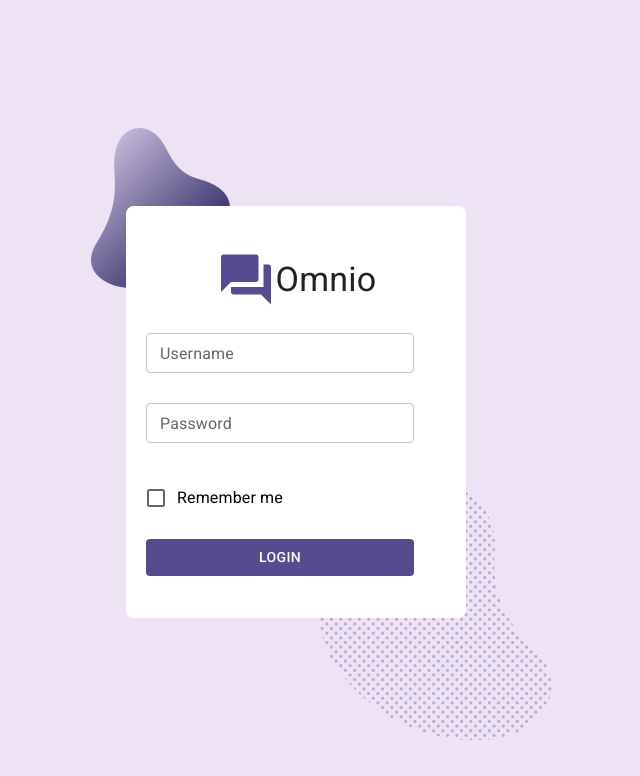
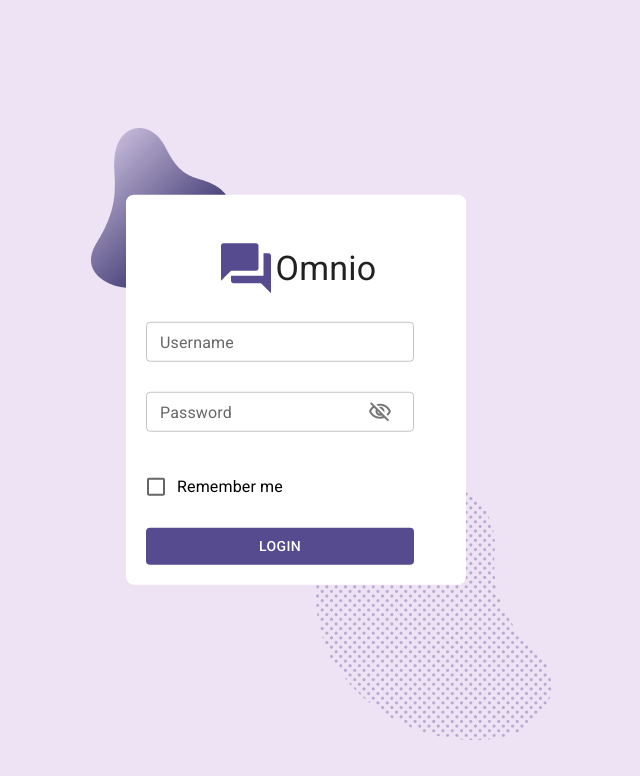
Before and after one commit to aykhanhuseyn/omnio-fed-9, a React (Vite) app: page /login in a window 1280 px wide. Shown: the top 776 px of the page, without its empty margins (344-984 px from the left). Built offline with nearby package versions, Linux system fonts and the light colour scheme.

Commit message:
feat : GeneralUserEdit

```diff
--- a/src/components/GeneralUserEdit/GeneralUserEdit.tsx
+++ b/src/components/GeneralUserEdit/GeneralUserEdit.tsx
@@ -3,6 +3,10 @@ import Button from '@mui/material/Button';
 import FormControl from '@mui/material/FormControl';
 import TextField from '@mui/material/TextField';
 import {styled} from '@mui/system';
+import { useState } from 'react';
+import { useSelector } from 'react-redux';
+import { userSelector } from '../../redux/user.slice';
+
 
 
  const StyledForm = styled ('form')`
@@ -34,11 +38,34 @@ const StyledInput =styled('input')`
   cursor: pointer;
   opacity: 0;
 `;
-function GeneralUserEdit  () {
+
+    function GeneralUserEdit({handleChangeEdit, onSubmit}){
+     const userInfo =useSelector((state)=> state.auth?.userInfo) ;
+     const[photoURL,setPhotoURL]=useState('');
+     const handleFormSubmit =(e) =>{
+      e.preventDefault();
+      const { displayName } = e.target.elements;
+      onSubmit &&
+      onSubmit({
+        displayName: displayName.value,
+        photoURL: photoURL || userInfo.photoUrl,
+      });
+     };
+     const onFileChange = async (e) =>{
+      const[profileImage] = e.target.files;
+
+
+      setPhotoURL(url);
+     };
+
+
+
   return (
-    <StyledForm>
+    <StyledForm onSubmit={handleFormSubmit}>
       <StyledImageDiv>
-
+     <img src={userInfo.photoURL} alt={userInfo.displayName}
+     style={{width:'100%', borderRadius:'50%'}} />
+     <StyledInput accept='image/*' type='file' onChange={onFileChange}></StyledInput>
       </StyledImageDiv>
       <FormControl style={{display:'flex', gap:'34px', flexDirection:'column'}}>
         <TextField
@@ -75,6 +102,7 @@ function GeneralUserEdit  () {
               Save
            </Button>
             <Button
+            onClick={handleChangeEdit}
             variant='text'
             style={{color:'#000'}}>
               Cancel
--- a/src/pages/Login/LoginForm.tsx
+++ b/src/pages/Login/LoginForm.tsx
@@ -1,112 +1,173 @@
-import { useDispatch } from 'react-redux';
+import { useDispatch, useSelector } from "react-redux";
 import {
   Button,
   Checkbox,
   FormControl,
   FormControlLabel,
   FormGroup,
-	InputLabel,
-	OutlinedInput,
   TextField,
   Typography,
-} from '@mui/material';
-import QuestionAnswer from '@mui/icons-material/QuestionAnswer';
-import { Form } from './StyledForm';
-import { Header } from './StyledForm';
-import { logIn } from '../../redux/auth.slice';
+} from "@mui/material";
+import QuestionAnswer from "@mui/icons-material/QuestionAnswer";
+import { Form } from "./StyledForm";
+import { Header } from "./StyledForm";
+import { logIn } from "../../redux/auth.slice";
+import React from "react";
+import VisibilityOutlinedIcon from "@mui/icons-material/VisibilityOutlined";
+import VisibilityOffOutlinedIcon from "@mui/icons-material/VisibilityOffOutlined";
+import InputAdornment from "@mui/material/InputAdornment";
+import IconButton from "@mui/material/IconButton";
+import { object, string, ref } from "yup";
+import { yupResolver } from "@hookform/resolvers/yup";
+import { LoginUser } from "../../models";
+import { useForm } from "react-hook-form";
+import { loginSelector } from "../../redux/auth.slice";
+
+// const passwordSpecialChars = ["!", "@", "#", "$", "%", "&"];
+const schema = object().shape({
+  username: string()
+    .required("Username is required")
+    .matches(/[a-z0-9]*/, "Username is not valid")
+    .min(5, "Username is too short")
+    .max(20, "Username is too long"),
+  password: string()
+    .required("Password is required")
+    .min(4, "Password is too short")
+    .max(50, "Password is too long"),
+  // .test({
+  //   name: "passwordSpecialChars",
+  //   message: "Add special characters",
+  //   test: (value = "") => {
+  //     return [...value].some((char) => passwordSpecialChars.includes(char));
+  //   },
+  // })
+});
 
 function LoginForm() {
   const dispatch = useDispatch();
+  const isLoggedIn = useSelector(loginSelector);
+
+  const { register, handleSubmit, formState } = useForm<LoginUser>({
+    mode: "onChange",
+    shouldFocusError: true,
+    reValidateMode: "onChange",
+    resolver: yupResolver(schema),
+  });
+  const onSubmit = (data: any) => {
+    console.log(data);
+    dispatch(logIn(data));
+  };
+
+  const [showPassword, setShowPassword] = React.useState(false);
+  const handleClickShowPassword = () => setShowPassword((show) => !show);
+
+  const handleMouseDownPassword = (
+    event: React.MouseEvent<HTMLButtonElement>
+  ) => {
+    event.preventDefault();
+  };
 
   return (
-		<>
+    <div style={{ width: "100vw", height: "100vh", background: "#EEE3F4" }}>
       <img
-				src='../shape_1.png'
-				alt='vector'
-				style={{ position: 'absolute', left: '34%', top: '16%' }}
+        src="../shape_1.png"
+        alt="vector"
+        style={{ position: "absolute", left: "34%", top: "16%" }}
       />
       <Form
-				height='412px'
-				width='340px'
-				left='50%'
-				right='50%'
-				position='relative'
-				padding='20px'
-				index='99'
-				transform='translate(-50%,50%)'
-				borderRadius='8px'
-				color='#fff'
-				onSubmit={(e) => {
-					e.preventDefault();
-
-					console.log(
-						(e.target as any)[0]?.value,
-						(e.target as any)[2]?.value,
-						(e.target as any)[4]?.checked,
-					);
-
-					dispatch(
-						logIn({
-							username: (e.target as any)[0]?.value,
-							password: (e.target as any)[2]?.value,
-							remember: (e.target as any)[4]?.checked,
-						}),
-					);
-				}}
+        autoComplete="off"
+        height="auto"
+        width="340px"
+        left="50%"
+        right="50%"
+        position="relative"
+        padding="20px"
+        index="99"
+        transform="translate(-50%,50%)"
+        borderRadius="8px"
+        color="#fff"
+        onSubmit={handleSubmit(onSubmit)}
       >
-				<Header justify='center' align='center' padding='19px'>
-					<QuestionAnswer sx={{ width: '60px', height: '69px' }} />
-					<Typography variant='h4' color='text.primary' component='h2'>
+        <Header justify="center" align="center" padding="19px">
+          <QuestionAnswer sx={{ width: "60px", height: "69px" }} />
+          <Typography variant="h4" color="text.primary" component="h2">
             Omnio
           </Typography>
         </Header>
         <FormControl>
           <TextField
-						size='small'
-						variant='outlined'
-						label='Username'
-						name='username'
-						sx={{ marginBottom: '30px', width: '268px' }}
+            size="small"
+            id="username"
+            label="Username"
+            variant="outlined"
+            type="text"
+            {...register("username")}
+            error={Boolean(formState?.errors?.username)}
+            helperText={formState?.errors?.username?.message ?? ""}
+            sx={{ marginBottom: "30px", width: "268px" }}
           />
         </FormControl>
 
-				<div>
         <FormControl
-						size='small'
-						variant='outlined'
-						sx={{ marginBottom: '34px', width: '268px' }}
+          variant="outlined"
+          sx={{ marginBottom: "34px", width: "268px" }}
         >
-						<InputLabel>Password</InputLabel>
-						<OutlinedInput name='password' label='Password' />
+          <TextField
+            label="Password"
+            size="small"
+            type={showPassword ? "text" : "password"}
+            id="passwordInput"
+            {...register("password")}
+            error={Boolean(formState?.errors?.password)}
+            helperText={formState?.errors?.password?.message ?? ""}
+            InputProps={{
+              endAdornment: (
+                <InputAdornment position="end">
+                  {" "}
+                  <IconButton
+                    onClick={() => {
+                      setShowPassword(!showPassword);
+                    }}
+                  >
+                    {showPassword ? (
+                      <VisibilityOutlinedIcon />
+                    ) : (
+                      <VisibilityOffOutlinedIcon />
+                    )}
+                  </IconButton>
+                </InputAdornment>
+              ),
+            }}
+          ></TextField>
         </FormControl>
-				</div>
 
         <FormGroup>
           <FormControlLabel
+            {...register("remember")}
             control={<Checkbox />}
-						name='remember'
-						label='Remember me'
-						sx={{ marginBottom: '20px' }}
-						color='grey.darken-2'
+            name="remember"
+            label="Remember me"
+            sx={{ marginBottom: "20px" }}
+            color="grey.darken-2"
           />
         </FormGroup>
 
         <Button
           disableElevation
-					type='submit'
-					variant='contained'
-					sx={{ width: '268px' }}
+          type="submit"
+          variant="contained"
+          sx={{ width: "268px" }}
         >
           Login
         </Button>
       </Form>
 
       <img
-				src='../shape_2.png'
-				alt='vector'
-				style={{ position: 'absolute', right: '30%', top: '60%' }}
+        src="../shape_2.png"
+        alt="vector"
+        style={{ position: "absolute", right: "30%", top: "60%" }}
       />
-		</>
+    </div>
   );
 }
 export default LoginForm;
--- a/src/pages/Login/StyledForm.tsx
+++ b/src/pages/Login/StyledForm.tsx
@@ -2,7 +2,7 @@ import type { CSSProperties } from 'react';
 import styled from 'styled-components';
 
 interface FormProps {
-	height: `${number}px`;
+	height: CSSProperties['height'];
 	width: `${number}px`;
 	left: `${number}%`;
 	right: `${number}%`;
--- a/src/pages/Profile/GeneralProfile/GeneralProfile.tsx
+++ b/src/pages/Profile/GeneralProfile/GeneralProfile.tsx
@@ -46,7 +46,7 @@ function GeneralProfileSettings() {
 				>
 					General account settings
 				</Typography>
-
+               {!isEdit && (
 				<Flex
 					style={{
 						backgroundColor: '#F5F5F5',
@@ -54,10 +54,17 @@ function GeneralProfileSettings() {
 						borderRadius: '50%',
 						cursor: 'pointer',
 					}}
-				></Flex>
+				>
+					<EditIcon onClick={handleChangeEdit}></EditIcon>
+
+				</Flex>
+			   )}
 			</Flex>
+			{!isEdit ? (
 			<GeneralUserInfo />
+			) : (
 			<GeneralUserEdit />
+			)}
 		</StyledDiv>
 	);
 }
--- a/src/styles/style.css
+++ b/src/styles/style.css
@@ -1,4 +1,6 @@
 *{
+    margin: 0;
+    padding: 0;
     box-sizing: border-box;
 }
 body{
@@ -8,8 +10,26 @@ body{
     max-width: 100vw;
     font-family: 'Roboto', sans-serif;
     background-color: #EEE3F4;
+    background: #ddd2e9;
 }
 .css-1ptbuf4-MuiPaper-root-MuiDialog-paper{
     margin-left: 296px !important;
     padding: 20px;
 }
+
+
+a{
+    text-decoration: none;
+}
+li{
+    list-style: none;
+}
+
+.textfield__label{
+    color:#616161 !important;
+
+}
+#email{
+    position: relative;
+    right: 68px;
+}
```
Also changed, not shown: src/pages/Login/ErrorMessage.tsx (added, +30 -0 lines). Lines whose indentation alone changed are shown as unchanged.
